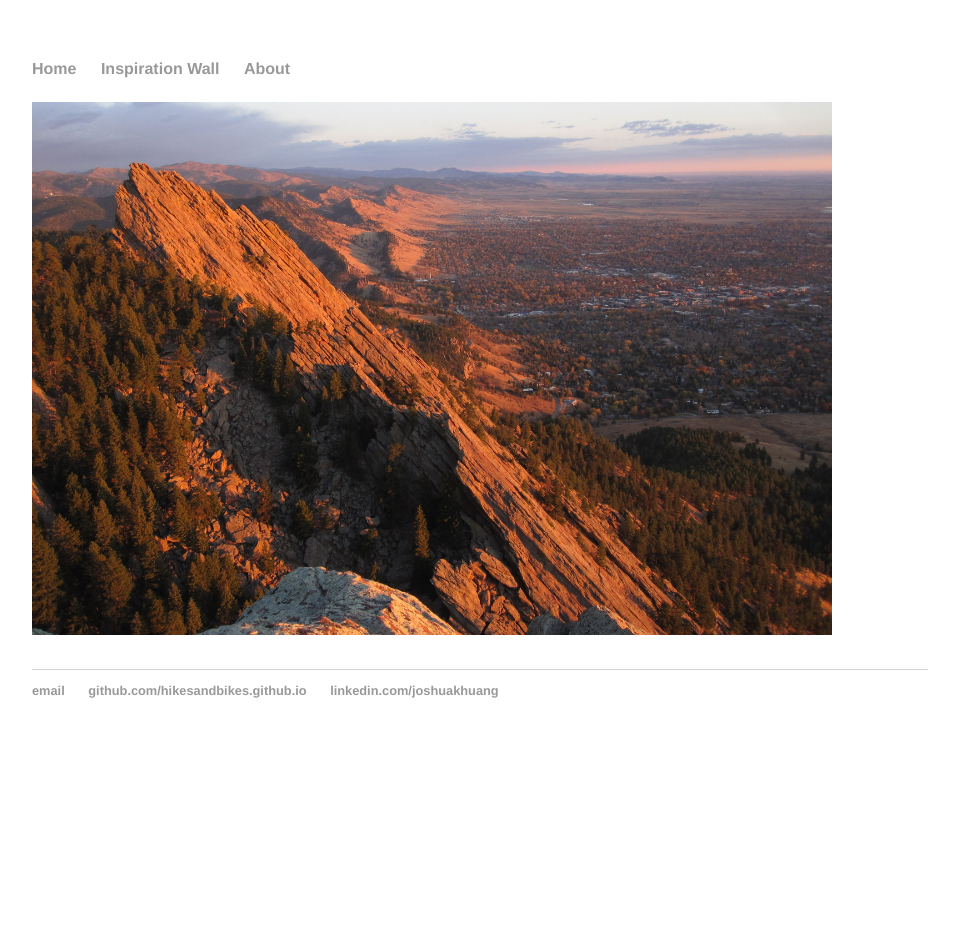
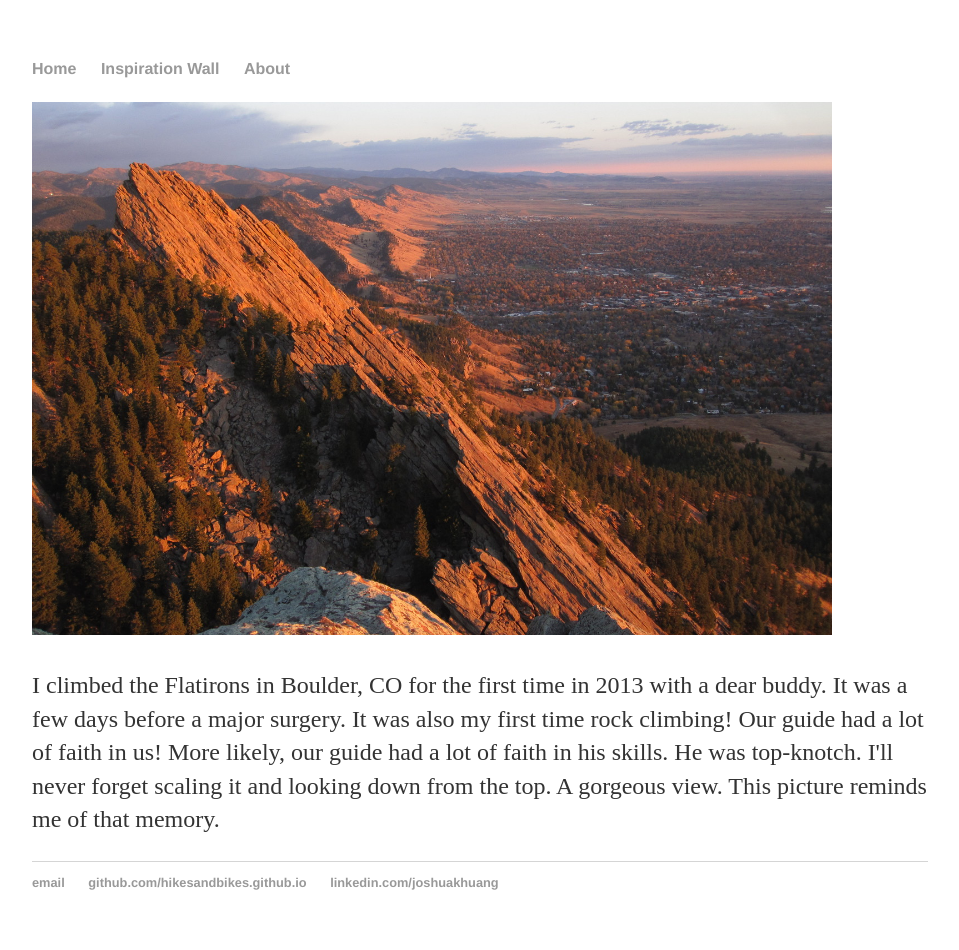
Before and after one commit to hikesandbikes/hikesandbikes.github.io, a Jekyll site: the page built from inspiration_wall/index.html, in a window 1280 px wide. Shown: the whole page, without its empty margins (160-1119 px from the left). Built offline with Jekyll 4.4.1, drawn with Linux system fonts in a browser that asks for light colours; before the commit the page ends 900 px from its top, so only the background shows below that.

Commit message:
Test new git command and change IW

```diff
--- a/inspiration_wall/index.html
+++ b/inspiration_wall/index.html
@@ -12,3 +12,12 @@ title: Inspiration Wall
 			</div>
 			</div>
 		</div>
+
+		<div class="col">
+			<p>I climbed the Flatirons in Boulder, CO for the first time in 2013 with a dear buddy.  It was a few days before
+				a major surgery.  It was also my first time rock climbing!  Our guide had a lot of faith in us!  More likely, our guide
+				had a lot of faith in his skills.  He was top-knotch.  I'll never forget scaling it and looking down
+				from the top.  A gorgeous view.  This picture reminds me of that memory.
+			 </p>
+
+		</div>
```
Also changed, not shown: 2 other files.
